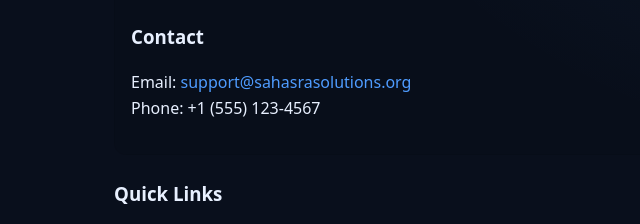
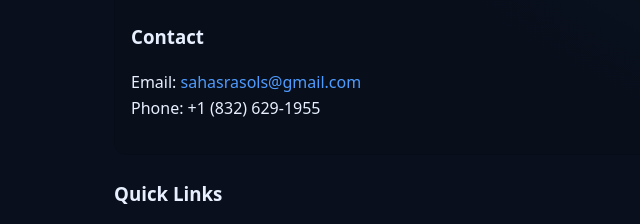
Before and after one commit to Nagesh-satyabama/SahasraSolutions, a plain HTML site: page support.html in a window 1280 px wide. Shown: the part 229-453 px from the top of the page, 0-640 px from the left. Drawn offline with Linux system fonts and the light colour scheme.

Commit message:
support changes

```diff
--- a/support.html
+++ b/support.html
@@ -34,8 +34,8 @@ footer{margin:40px 0 24px;color:var(--muted)}
 <section class="section">
   <div class="notice">
     <h3>Contact</h3>
-    <p>Email: <a href="mailto:support@sahasrasolutions.org">support@sahasrasolutions.org</a><br>
-       Phone: +1 (555) 123-4567</p>
+    <p>Email: <a href="mailto:sahasrasols@gmail.com">sahasrasols@gmail.com</a><br>
+       Phone: +1 (832) 629-1955</p>
   </div>
 </section>
 <section class="section">
```
